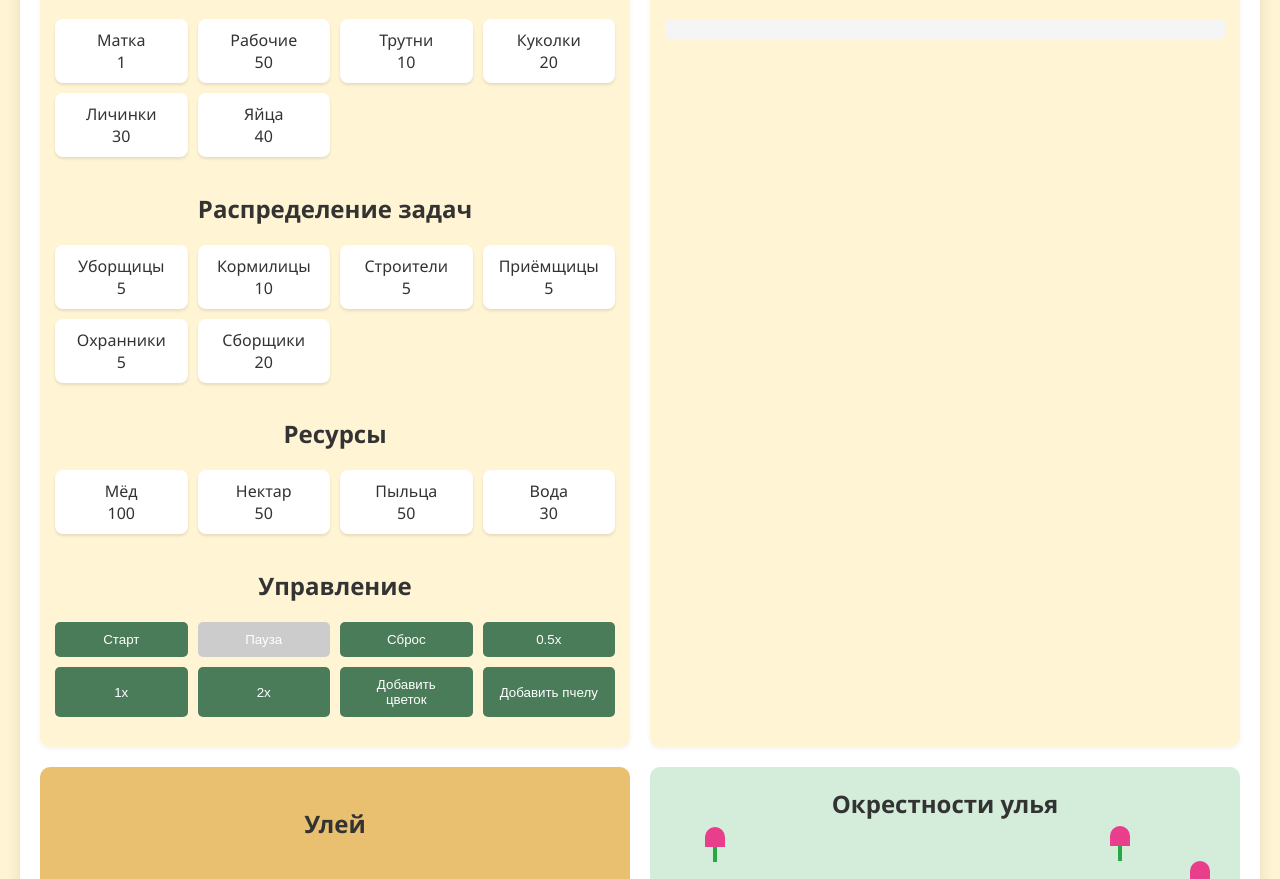
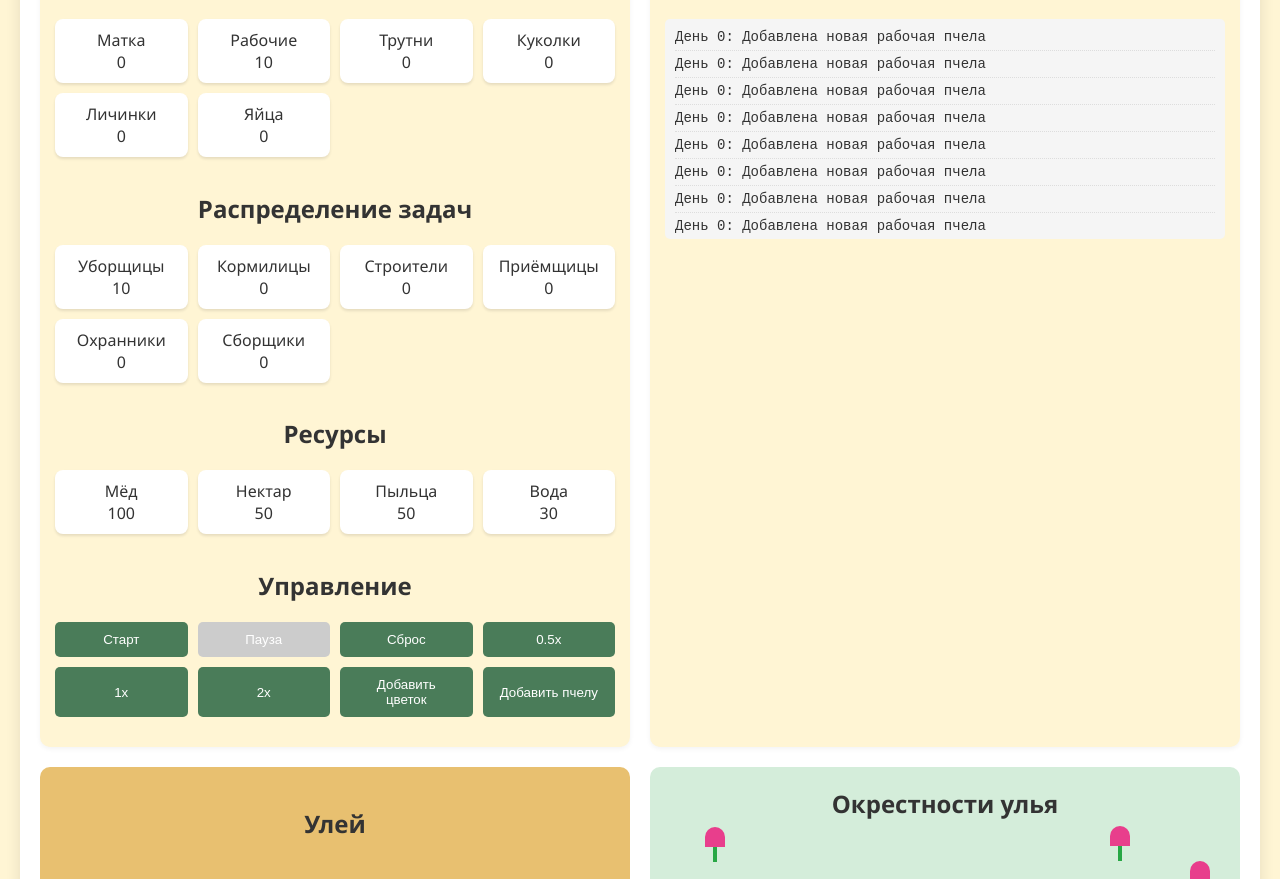
Before and after one commit to YakimchukAlisa/my_project, a Vue app: page / in a window 1280 px wide. Shown: the part 270-1149 px from the top of the page. Built offline with nearby package versions, Linux system fonts and the light colour scheme.

Commit message:
добавление пчёл

```diff
--- a/src/App.vue
+++ b/src/App.vue
@@ -49,14 +49,16 @@
     </div>
 
     <div class="hive-container">
-      <Hive />
+      <Hive
+      :bees="bees"
+      :getBeeRole="getBeeRole" />
       <Field :flowers="flowers" />
     </div>
   </div>
 </template>
 
 <script>
-import { ref } from 'vue'
+import { ref, computed } from 'vue'
 import BeeStats from './components/BeeStats.vue'
 import TaskDistribution from './components/TaskDistribution.vue'
 import Resources from './components/Resources.vue'
@@ -83,21 +85,24 @@ export default {
     const isRunning = ref(false)
     const simulationSpeed = ref(1)
 
+      // Список всех пчел
+    const bees = ref([])
+
     // Пчелиная колония
-    const queenCount = ref(1)
-    const workerCount = ref(50)
-    const droneCount = ref(10)
-    const pupaCount = ref(20)
-    const larvaCount = ref(30)
-    const eggCount = ref(40)
+        const queenCount = computed(() => bees.value.filter(b => b.type === 'queen').length)
+    const workerCount = computed(() => bees.value.filter(b => b.type === 'worker').length)
+    const droneCount = computed(() => bees.value.filter(b => b.type === 'drone').length)
+    const pupaCount = ref(0)
+    const larvaCount = ref(0)
+    const eggCount = ref(0)
 
-    // Распределение задач
-    const cleanerCount = ref(5)
-    const nurseCount = ref(10)
-    const builderCount = ref(5)
-    const receptionistsCount = ref(5)
-    const guardsCount = ref(5)
-    const foragersCount = ref(20)
+      // Распределение задач (вычисляемые значения)
+    const cleanerCount = computed(() => bees.value.filter(b => b.role === 'cleaner').length)
+    const nurseCount = computed(() => bees.value.filter(b => b.role === 'nurse').length)
+    const builderCount = computed(() => bees.value.filter(b => b.role === 'builder').length)
+    const receptionistsCount = computed(() => bees.value.filter(b => b.role === 'receptionist').length)
+    const guardsCount = computed(() => bees.value.filter(b => b.role === 'guard').length)
+    const foragersCount = computed(() => bees.value.filter(b => b.role === 'forager').length)
 
     // Ресурсы
     const honey = ref(100)
@@ -110,10 +115,8 @@ export default {
 
      // Игровые тики
     const currentTick = ref(0)
-    const ticksPerDay = ref(240) // 24 тика = 1 день (можно настроить)
+    const ticksPerDay = ref(240) // 240 тика = 1 день
     const animationFrameId = ref(null)
-
-    // ... остальные состояния (пчелы, ресурсы и т.д.)
 
     // Основной цикл симуляции
     const simulationLoop = () => {
@@ -123,7 +126,7 @@ export default {
       simulationTick()
 
       // Планируем следующий кадр с учетом скорости
-      const delay = Math.max(1000 / (10 * simulationSpeed.value), 16) // ~10 тиков/сек на 1x скорости
+      const delay = Math.max(1000 / (10 * simulationSpeed.value), 16)
       animationFrameId.value = setTimeout(simulationLoop, delay)
     }
 
@@ -131,7 +134,7 @@ export default {
     const simulationTick = () => {
       currentTick.value++
 
-      // Обновляем время суток каждый 6 тиков (4 раза в день)
+      // Обновляем время суток каждый 60 тиков (4 раза в день)
       if (currentTick.value % 60 === 0) {
         updateTimeOfDay()
       }
@@ -154,15 +157,12 @@ export default {
       })
     }
 
-    // Завершение дня
+       // Завершение дня
     const endDay = () => {
       day.value++
       currentTick.value = 0
+      updateBeesAge()
     }
-
-
-
-
 
     // Цветы на поляне
     const flowers = ref([])
@@ -184,6 +184,12 @@ export default {
 
       flowers.value = newFlowers
     }
+
+    const initBees = () => {
+  for (let i = 0; i < 10; i++) {
+    addWorker()
+  }
+}
 
     // Добавление нового цветка
     const addFlower = () => {
@@ -233,6 +239,9 @@ export default {
       season.value = 'весна'
       logEntries.value = []
       initFlowers()
+
+       bees.value = [];
+      initBees()
       logEntries.value.unshift({
         day: day.value,
         message: 'Симуляция сброшена'
@@ -247,16 +256,56 @@ export default {
       })
     }
 
+       // Добавление новой рабочей пчелы
     const addWorker = () => {
-      workerCount.value++
-      logEntries.value.unshift({
+        const fieldWidth = 500
+      const fieldHeight = 350
+
+      const newBee = {
+        id: Date.now(),
+        type: 'worker',
+        age: 0, // возраст в днях
+        role: 'cleaner', // начальная роль
+        birthDay: day.value, // день рождения
+        x: Math.random() * (fieldWidth) + 20,
+        y: Math.random() * (fieldHeight) + 40,
+      }
+
+      bees.value.push (newBee)
+       logEntries.value.unshift({
         day: day.value,
         message: 'Добавлена новая рабочая пчела'
+    })
+  }
+
+        // Обновление возраста пчел
+    const updateBeesAge = () => {
+      bees.value.forEach(bee => {
+        bee.age = day.value - bee.birthDay
+      })
+      updateBeeRoles()
+    }
+
+       // Определение роли пчелы по возрасту
+    const getBeeRole = (age) => {
+      if (age < 3) return 'cleaner'
+      if (age < 6) return 'nurse'
+      if (age < 12) return 'builder'
+      if (age < 18) return 'receptionist'
+      return 'forager'
+    }
+
+    // Обновление ролей всех пчел
+    const updateBeeRoles = () => {
+      bees.value.forEach(bee => {
+        bee.role = getBeeRole(bee.age)
       })
     }
 
+
     // Инициализируем цветы при загрузке
     initFlowers()
+    initBees()
 
     return {
       day,
@@ -265,6 +314,9 @@ export default {
       isRunning,
      currentTick,
       ticksPerDay,
+      bees,
+      updateBeesAge,
+         updateBeeRoles,
       queenCount,
       workerCount,
       droneCount,
@@ -288,7 +340,8 @@ export default {
       resetSimulation,
       changeSpeed,
       addFlower,
-      addWorker
+      addWorker,
+      getBeeRole
     }
   }
 }
--- a/src/components/Hive.vue
+++ b/src/components/Hive.vue
@@ -1,12 +1,39 @@
 <template>
   <div class="hive">
     <h2 align="center">Улей</h2>
-    <!-- Здесь можно добавить визуализацию улья -->
+    <div class="bees-container">
+      <div
+        v-for="(bee, index) in bees"
+        :key="'bee-' + index"
+        class="bee"
+        :class="'bee-' + bee.role"
+          :style="{
+        left: bee.x + 'px',
+        top: bee.y + 'px',
+      }"
+        :title="`Пчела #${index}\nВозраст: ${bee.age} дней\nРоль: ${getRoleName(bee.role)}`"
+      ></div>
+    </div>
   </div>
 </template>
 
 <script>
 export default {
-  // Пока без логики, можно добавить позже
+  props: {
+    bees: Array,
+    getBeeRole: Function
+  },
+  methods: {
+    getRoleName(role) {
+      const roles = {
+        cleaner: 'Уборщица',
+        nurse: 'Кормилица',
+        builder: 'Строитель',
+        receptionist: 'Приёмщица',
+        forager: 'Сборщица'
+      }
+      return role
+    }
+  }
 }
 </script>
--- a/src/components/SimulationControls.vue
+++ b/src/components/SimulationControls.vue
@@ -158,6 +158,7 @@
             <button @click="$emit('change-speed', 2)">2x</button>
             <button @click="$emit('add-flower')">Добавить цветок</button>
             <button @click="$emit('add-worker')">Добавить пчелу</button>
+
         </div>
     </div>
 </template>
--- a/src/styles/main.css
+++ b/src/styles/main.css
@@ -121,6 +121,7 @@
             color: white;
             font-weight: bold;
             text-shadow: 0 0 2px black;
+            cursor: help;
         }
         .flower::after {
             content: '';
@@ -143,3 +144,17 @@
             z-index: 1;
             opacity: 0.7;
         }
+
+        .bee {
+  width: 20px;
+  height: 20px;
+  background-color: yellow;
+  border-radius: 50%;
+  position: absolute;
+  cursor: help;
+}
+
+.bees-container {
+  position: relative;
+  height: 100%;
+}
```
